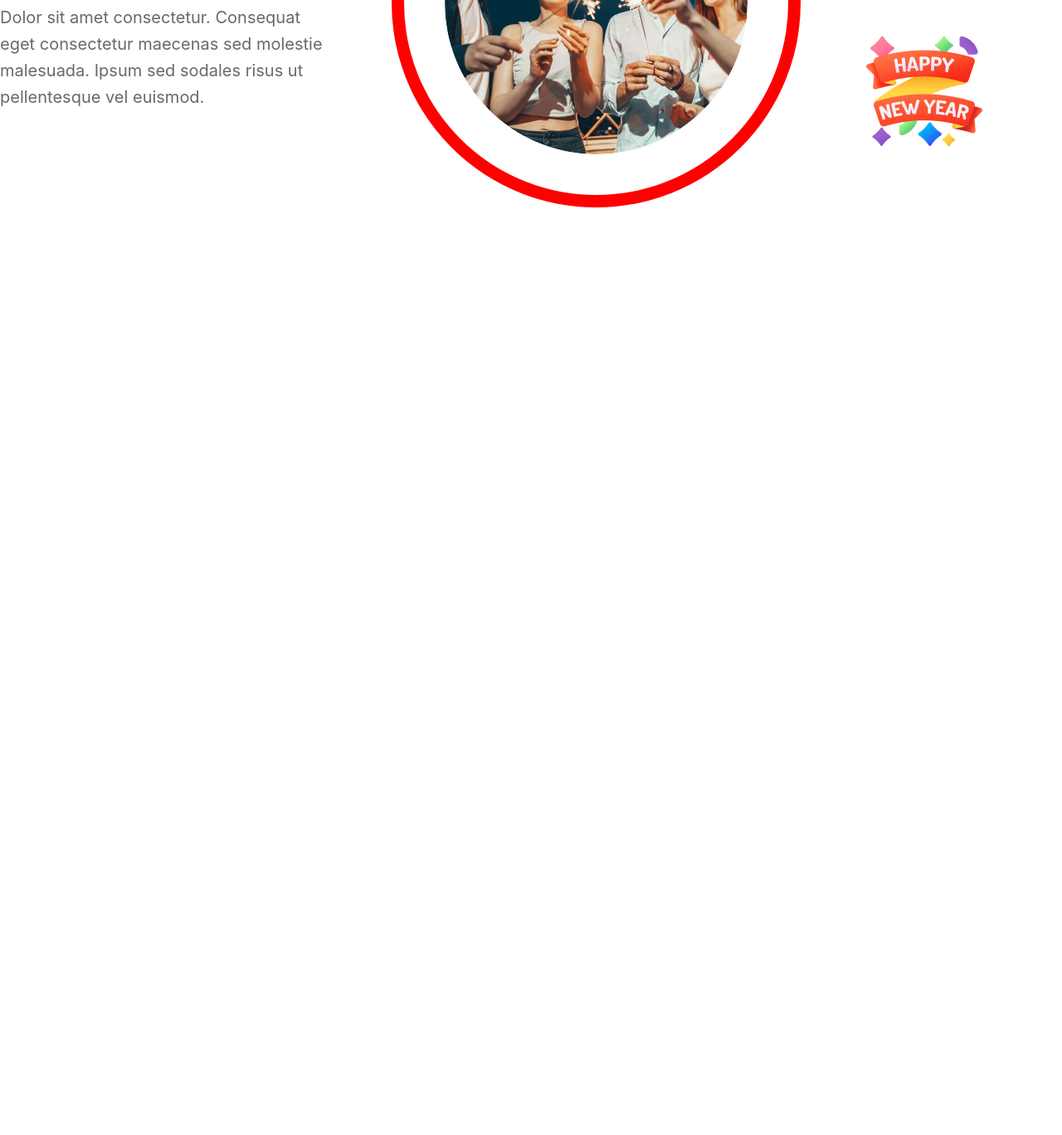
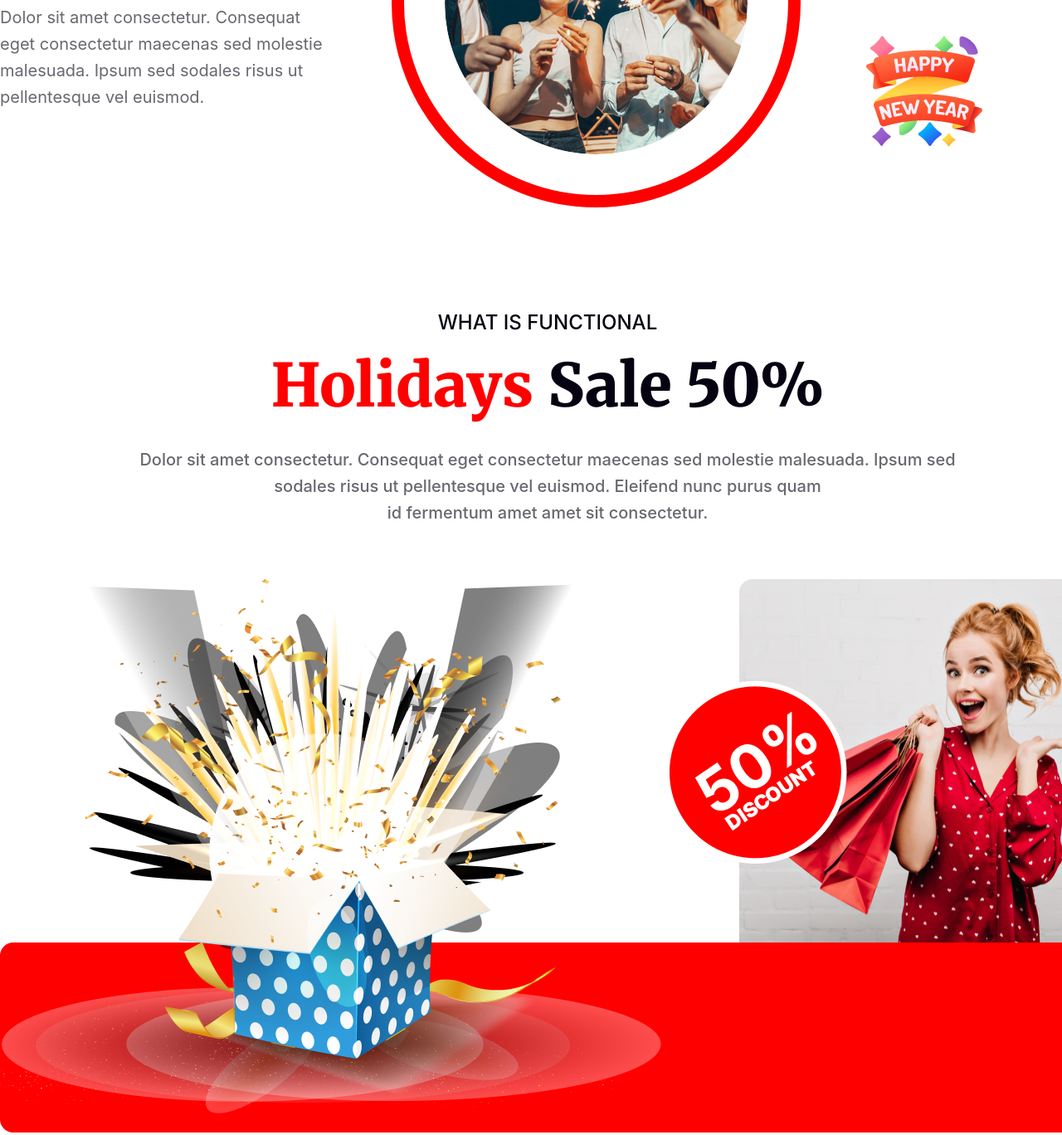
Before and after one commit to Prodhan1971/as-one-new-year-new, a plain HTML site: page index.html in a window 1280 px wide. Shown: the part 3265-4633 px from the top of the page at 83% size. Before the commit the page ends 3519 px from the top, so only its background shows below. Drawn offline with Linux system fonts and the light colour scheme.

Commit message:
Complete Discount section

```diff
--- a/index.html
+++ b/index.html
@@ -95,6 +95,33 @@
             </div>
         </section>
 
+        <!-- discount section -->
+        <section>
+            <div class="container discount">
+                <div class="discount-description">
+                    <div>
+                        <h4>WHAT IS FUNCTIONAL</h4>
+                        <h2><span class="red">Holidays</span> Sale 50%</h2>
+                        <p>Dolor sit amet consectetur. Consequat eget consectetur maecenas sed
+                            molestie malesuada. Ipsum sed <br> sodales risus ut pellentesque vel euismod. Eleifend nunc
+                            purus
+                            quam <br> id fermentum amet amet sit consectetur.
+                        </p>
+                    </div>
+                </div>
+
+                <div class="discount-img-container">
+                    <div class="box-image">
+                        <img src="images/group-75.png" alt="">
+                    </div>
+                    <div class="percentage-image">
+                        <img src="images/group-44.png" alt="">
+                    </div>
+                </div>
+
+            </div>
+        </section>
+
     </main>
 </body>
 
--- a/styles/style.css
+++ b/styles/style.css
@@ -266,3 +266,55 @@
   line-height: 32px; /* 160% */
   margin: 16px auto 43px;
 }
+
+/* discount section */
+
+.discount {
+  margin: 120px auto;
+}
+
+.discount .discount-description {
+  text-align: center;
+}
+
+.discount .discount-description h4 {
+  color: #070211;
+  font-family: Inter;
+  font-size: 24px;
+  font-style: normal;
+  font-weight: 500;
+  line-height: normal;
+}
+.discount .discount-description h2 {
+  color: #070211;
+  font-family: Merriweather;
+  font-size: 72px;
+  font-style: normal;
+  font-weight: 900;
+  line-height: normal;
+  margin: 16px 0 28px 0;
+}
+.discount .discount-description p {
+  color: rgba(7, 2, 17, 0.6);
+  text-align: center;
+  font-family: Inter;
+  font-size: 20px;
+  font-style: normal;
+  font-weight: 500;
+  line-height: 32px;
+  margin-bottom: 64px;
+}
+
+.discount .discount-img-container {
+  background-image: url("../images/rectangle-1.png"),
+    url("../images/rectangle-2.png");
+  background-repeat: no-repeat;
+  background-position: top right, bottom;
+  display: flex;
+  background-size: 429px 438px, 100%;
+}
+
+.discount .discount-img-container .percentage-image {
+  margin-top: 80px;
+  margin-left: -40px;
+}
```
